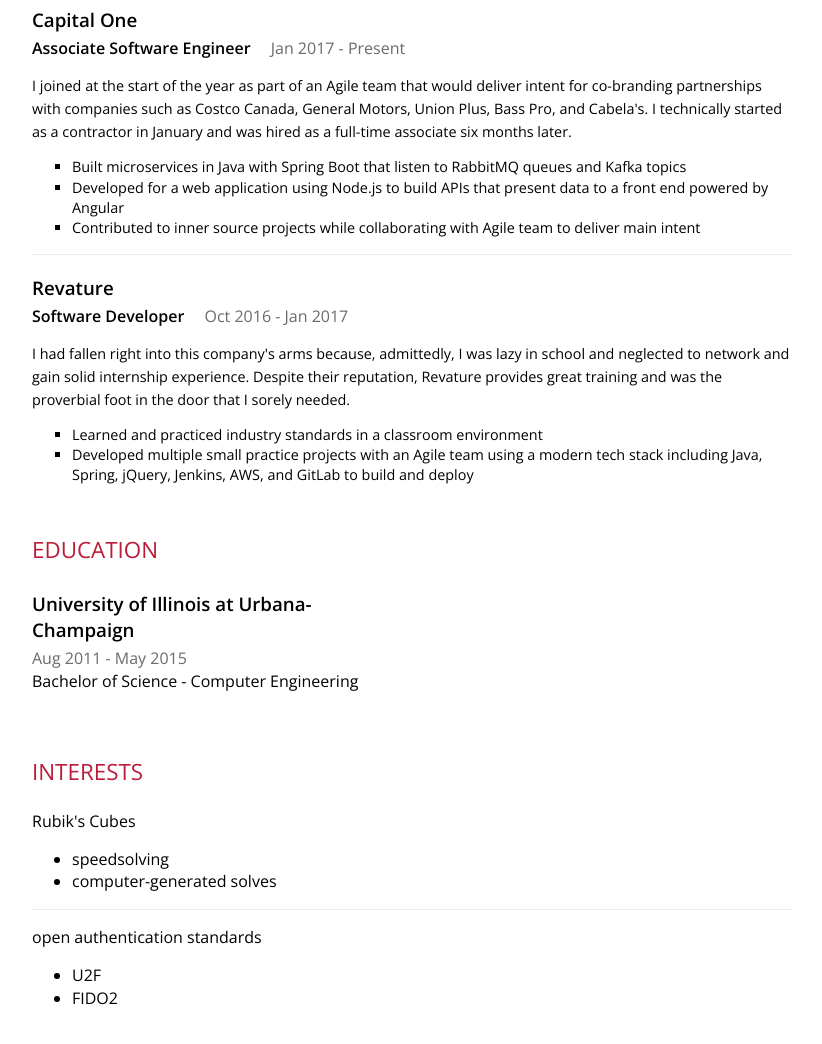
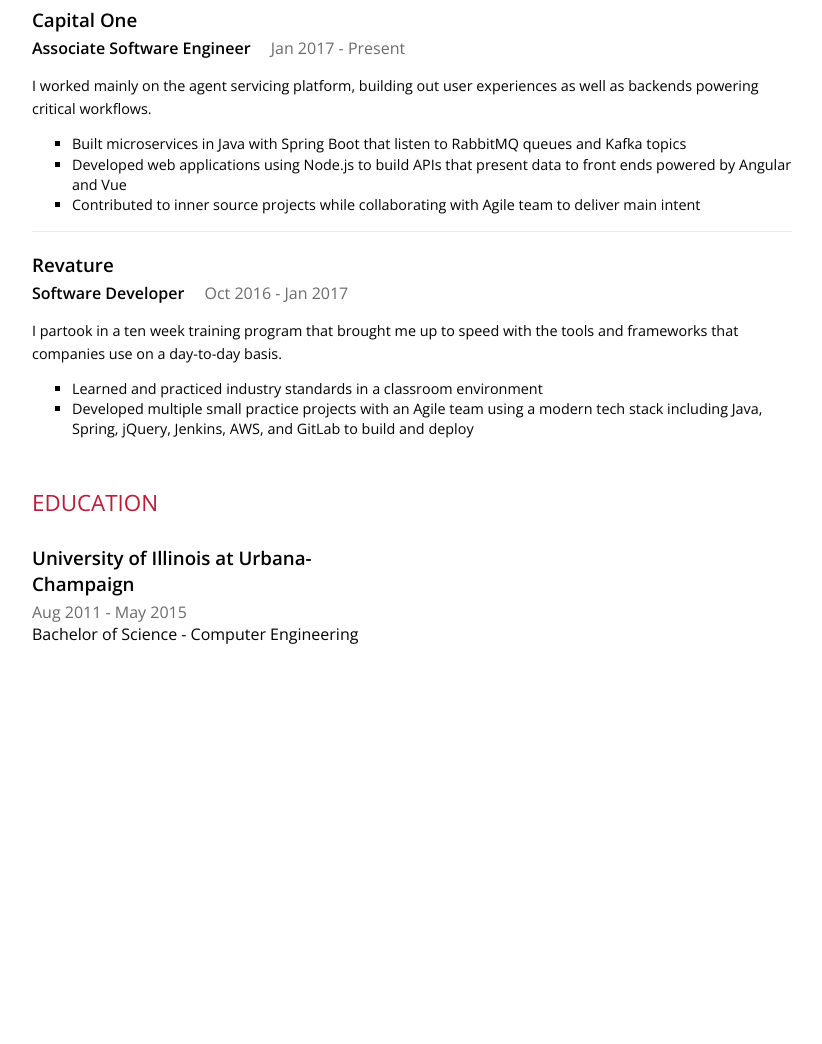
Before and after one commit to daosyn/resume, a plain HTML site: page index.html in a window 1280 px wide. Shown: the part 564-1608 px from the top of the page, without its empty margins (8-830 px from the left). After the commit the page ends 1342 px from the top, so only its background shows below. Drawn offline with nearby package versions, Linux system fonts and the light colour scheme.

Commit message:
edit index.html directly temp

```diff
--- a/index.html
+++ b/index.html
@@ -176,7 +176,7 @@
 					+1 (815) 608-7276
 				</span>
 				<span class="detail">
-					<a href="https://daosyn.info">https://daosyn.info</a>
+					<a href="https://daosyn.info/about">https://daosyn.info/about</a>
 				</span>
 			</div>
 		</header>
@@ -282,11 +282,11 @@
 			</span>
 
 			<div class="summary">
-				<p><p>I joined at the start of the year as part of an Agile team that would deliver intent for co-branding partnerships with companies such as Costco Canada, General Motors, Union Plus, Bass Pro, and Cabela's. I technically started as a contractor in January and was hired as a full-time associate six months later.</p></p>
+				<p><p>I worked mainly on the agent servicing platform, building out user experiences as well as backends powering critical workflows.</p></p>
 			</div>
 			<ul class="highlights">
 				<li>Built microservices in Java with Spring Boot that listen to RabbitMQ queues and Kafka topics</li>
-				<li>Developed for a web application using Node.js to build APIs that present data to a front end powered by Angular</li>
+				<li>Developed web applications using Node.js to build APIs that present data to front ends powered by Angular and Vue</li>
 				<li>Contributed to inner source projects while collaborating with Agile team to deliver main intent</li>
 			</ul>
 		</section>
@@ -306,7 +306,7 @@
 			</span>
 
 			<div class="summary">
-				<p><p>I had fallen right into this company's arms because, admittedly, I was lazy in school and neglected to network and gain solid internship experience. Despite their reputation, Revature provides great training and was the proverbial foot in the door that I sorely needed.</p></p>
+				<p><p>I partook in a ten week training program that brought me up to speed with the tools and frameworks that companies use on a day-to-day basis.</p></p>
 			</div>
 			<ul class="highlights">
 				<li>Learned and practiced industry standards in a classroom environment</li>
@@ -346,32 +346,6 @@
 		</div>
 	</section>
 
-
-
-
-	<section id="interests">
-		<h2>Interests</h2>
-		<div class="item">
-			<div class="name">
-				Rubik&#x27;s Cubes
-			</div>
-			<ul class="keywords">
-				<li>speedsolving</li>
-				<li>computer-generated solves</li>
-			</ul>
-		</div>
-		<div class="item">
-			<div class="name">
-				open authentication standards
-			</div>
-			<ul class="keywords">
-				<li>U2F</li>
-				<li>FIDO2</li>
-			</ul>
-		</div>
-	</section>
-
-
 	</div>
 
 	</body>
```
